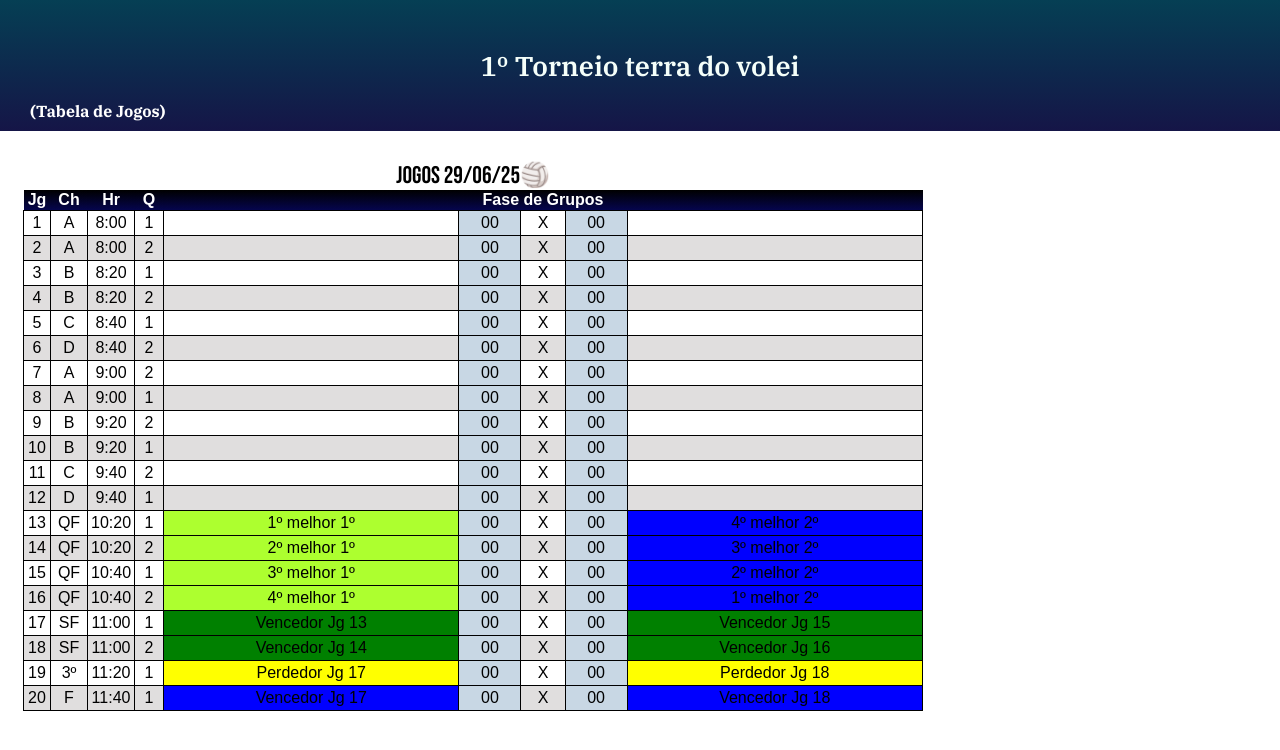
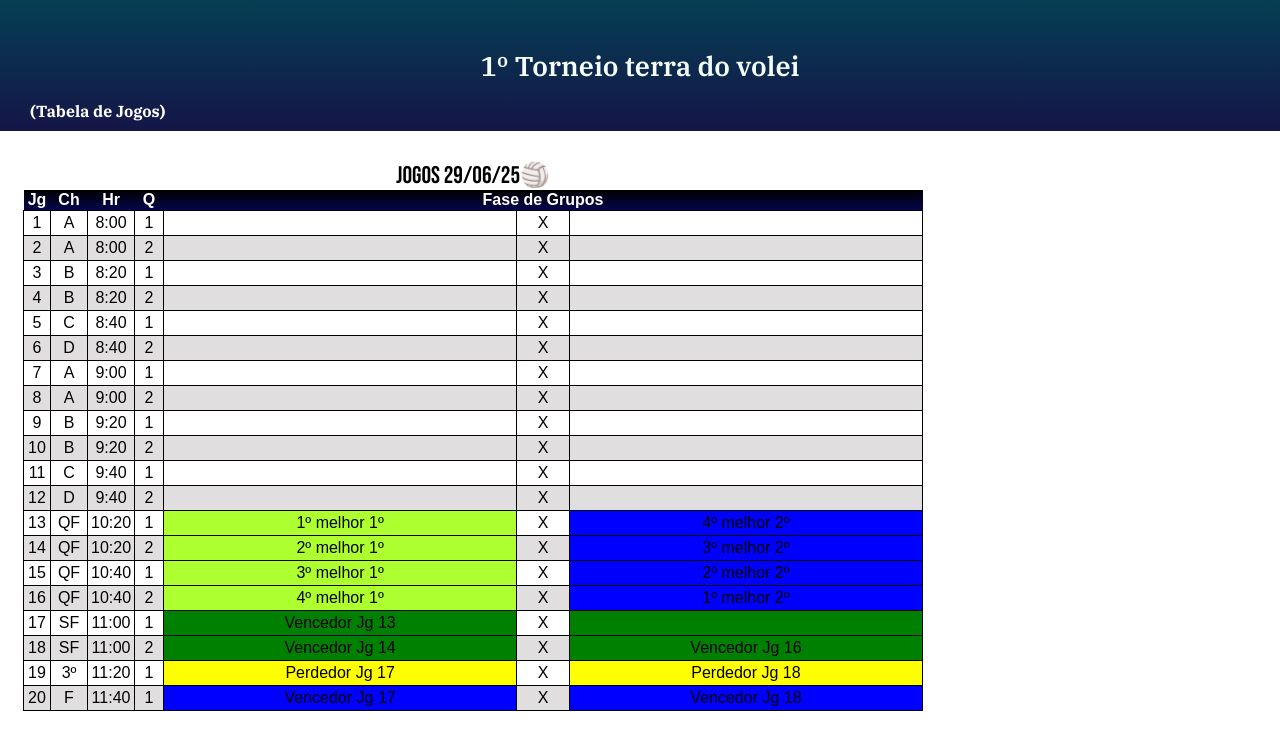
Before and after one commit to willlindo7/Open-Jijoca, a plain HTML site: page index.html in a window 1280 px wide. Drawn offline with Linux system fonts and the light colour scheme.

Commit message:
Atualizei o HTML

```diff
--- a/index.html
+++ b/index.html
@@ -31,9 +31,7 @@
                     <td class="hr">8:00</td>
                     <td class="quadra">1</td>
                     <td></td>
-                    <td class="num">00</td>
                     <td>X</td>
-                    <td class="num">00</td>
                     <td></td>
                 </tr>
                 <tr>
@@ -42,9 +40,7 @@
                     <td class="hr">8:00</td>
                     <td class="quadra">2</td>
                     <td></td>
-                    <td class="num">00</td>
                     <td>X</td>
-                    <td class="num">00</td>
                     <td></td>
                 </tr>
                 <tr>
@@ -53,9 +49,7 @@
                      <td class="hr">8:20</td>
                     <td class="quadra">1</td>
                     <td></td>
-                    <td class="num">00</td>
                     <td>X</td>
-                    <td class="num">00</td>
                     <td></td>
                 </tr>
                 <tr>
@@ -64,9 +58,7 @@
                      <td class="hr">8:20</td>
                     <td class="quadra">2</td>
                     <td></td>
-                    <td class="num">00</td>
                     <td>X</td>
-                    <td class="num">00</td>
                     <td></td>
                 </tr>
                 <tr>
@@ -75,9 +67,7 @@
                      <td class="hr">8:40</td>
                     <td class="quadra">1</td>
                     <td></td>
-                    <td class="num">00</td>
                     <td>X</td>
-                    <td class="num">00</td>
                     <td></td>
                 </tr>
                 <tr>
@@ -86,75 +76,61 @@
                      <td class="hr">8:40</td>
                     <td class="quadra">2</td>
                     <td></td>
-                    <td class="num">00</td>
                     <td>X</td>
-                    <td class="num">00</td>
                     <td></td>
                 </tr>
-                <tr>
+                 <tr>
                     <td class="jogo">7</td>
                     <td class="chave">A</td>
                      <td class="hr">9:00</td>
-                    <td class="quadra">2</td>
+                    <td class="quadra">1</td>
                     <td></td>
-                    <td class="num">00</td>
                     <td>X</td>
-                    <td class="num">00</td>
                     <td></td>
                 </tr>
                 <tr>
                     <td class="jogo">8</td>
                     <td class="chave">A</td>
                      <td class="hr">9:00</td>
-                    <td class="quadra">1</td>
+                    <td class="quadra">2</td>
                     <td></td>
-                    <td class="num">00</td>
                     <td>X</td>
-                    <td class="num">00</td>
                     <td></td>
                 </tr>
                 <tr>
                     <td class="jogo">9</td>
                     <td class="chave">B</td>
                      <td class="hr">9:20</td>
-                    <td class="quadra">2</td>
+                    <td class="quadra">1</td>
                     <td></td>
-                    <td class="num">00</td>
                     <td>X</td>
-                    <td class="num">00</td>
                     <td></td>
                 </tr>
                 <tr>
                     <td class="jogo">10</td>
                     <td class="chave">B</td>
                      <td class="hr">9:20</td>
-                    <td class="quadra">1</td>
+                    <td class="quadra">2</td>
                     <td></td>
-                    <td class="num">00</td>
                     <td>X</td>
-                    <td class="num">00</td>
                     <td></td>
                 </tr>
                 <tr>
                     <td class="jogo">11</td>
                     <td class="chave">C</td>
                     <td class="hr">9:40</td>
-                    <td class="quadra">2</td>
+                    <td class="quadra">1</td>
                     <td></td>
-                    <td class="num">00</td>
                     <td>X</td>
-                    <td class="num">00</td>
                     <td></td>
                 </tr>
                 <tr>
                     <td class="jogo">12</td>
                     <td class="chave">D</td>
                      <td class="hr">9:40</td>
-                    <td class="quadra">1</td>
+                    <td class="quadra">2</td>
                     <td></td>
-                    <td class="num">00</td>
                     <td>X</td>
-                    <td class="num">00</td>
                     <td></td>
                 </tr>
                  <tr>
@@ -163,9 +139,7 @@
                      <td class="hr">10:20</td>
                     <td class="quadra">1</td>
                     <td class="primeirosQF">1º melhor 1º</td>
-                    <td class="num">00</td>
                     <td>X</td>
-                    <td class="num">00</td>
                     <td class="segundosQF">4º  melhor 2º</td>
                 </tr>
                  <tr>
@@ -174,9 +148,7 @@
                      <td class="hr">10:20</td>
                     <td class="quadra">2</td>
                     <td class="primeirosQF">2º melhor 1º</td>
-                    <td class="num">00</td>
                     <td>X</td>
-                    <td class="num">00</td>
                     <td class="segundosQF">3º melhor 2º</td>
                 </tr>
                  <tr>
@@ -185,9 +157,7 @@
                      <td class="hr">10:40</td>
                     <td class="quadra">1</td>
                     <td class="primeirosQF">3º melhor 1º</td>
-                    <td class="num">00</td>
                     <td>X</td>
-                    <td class="num">00</td>
                     <td class="segundosQF">2º melhor 2º</td>
                 </tr>
                  <tr>
@@ -196,9 +166,7 @@
                      <td class="hr">10:40</td>
                     <td class="quadra">2</td>
                     <td class="primeirosQF">4º melhor 1º</td>
-                    <td class="num">00</td>
                     <td>X</td>
-                    <td class="num">00</td>
                     <td class="segundosQF">1º melhor 2º</td>
                 </tr>
                  <tr>
@@ -207,20 +175,15 @@
                      <td class="hr">11:00</td>
                     <td class="quadra">1</td>
                     <td class="primeirosSF">Vencedor Jg 13</td>
-                    <td class="num">00</td>
                     <td>X</td>
-                    <td class="num">00</td>
-                    <td class="segundosSF">Vencedor Jg 15</td>
-                </tr>
+                    <td class="segundosSF">
                  <tr>
                     <td class="jogo">18</td>
                     <td class="chave">SF</td>
                      <td class="hr">11:00</td>
                     <td class="quadra">2</td>
                     <td class="primeirosSF">Vencedor Jg 14</td>
-                    <td class="num">00</td>
                     <td>X</td>
-                    <td class="num">00</td>
                     <td class="segundosSF">Vencedor Jg 16</td>
                 </tr>
                  <tr>
@@ -229,9 +192,7 @@
                      <td class="hr">11:20</td>
                     <td class="quadra">1</td>
                     <td class="primeiros3">Perdedor Jg 17</td>
-                    <td class="num">00</td>
                     <td>X</td>
-                    <td class="num">00</td>
                     <td class="segundos3">Perdedor Jg 18</td>
                 </tr>
                  <tr>
@@ -240,9 +201,7 @@
                      <td class="hr">11:40</td>
                     <td class="quadra">1</td>
                     <td class="primeirosF">Vencedor Jg 17</td>
-                    <td class="num">00</td>
                     <td>X</td>
-                    <td class="num">00</td>
                     <td class="segundosF">Vencedor Jg 18</td>
                 </tr>
             </tbody>
--- a/style.css
+++ b/style.css
@@ -37,9 +37,6 @@ div#container {
     margin-bottom: -20px;
 }
 
-.num {
-    background-color: rgb(200, 215, 228);
-}
 
 .jogo {
     width: 20px;
```
